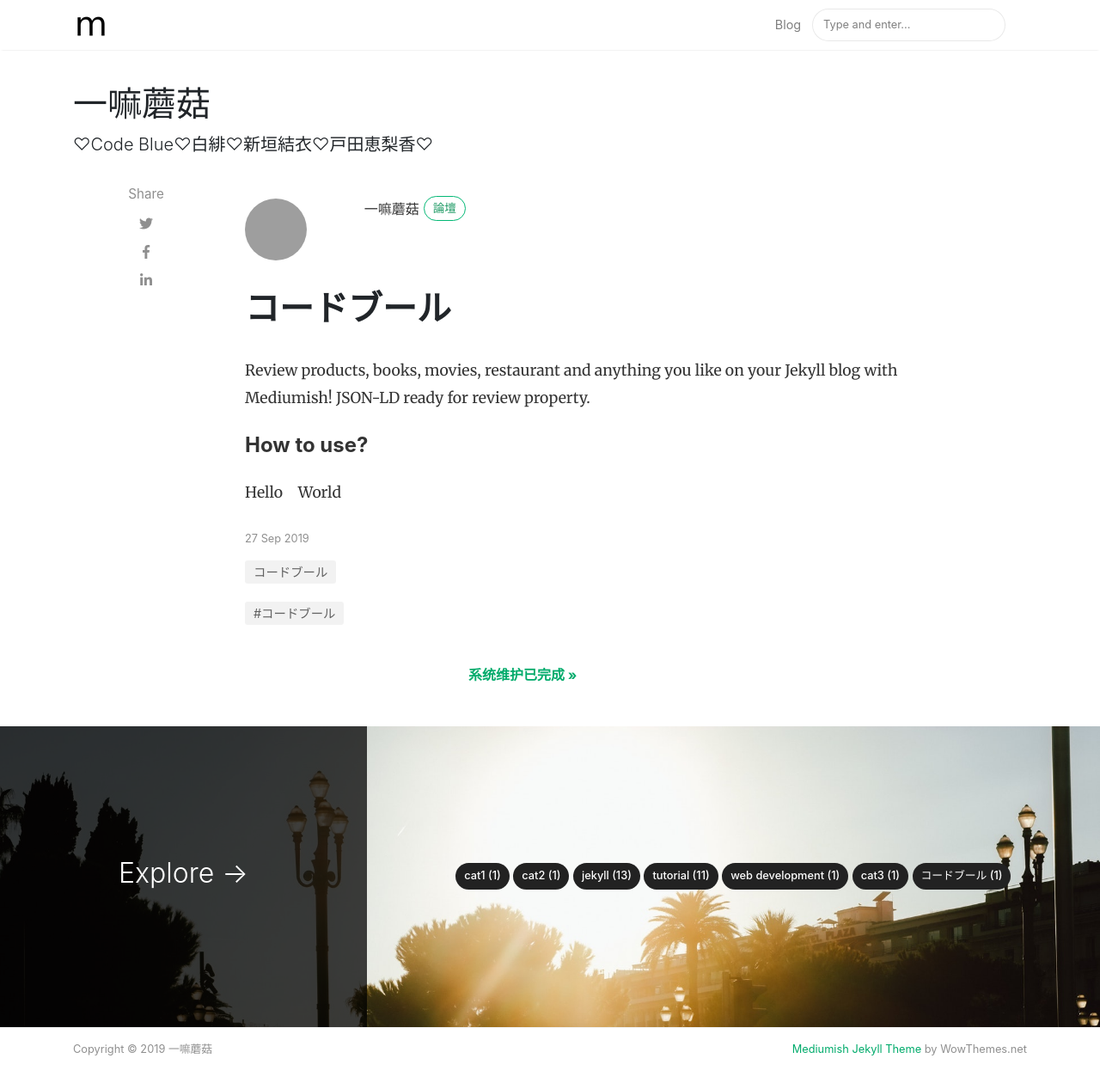
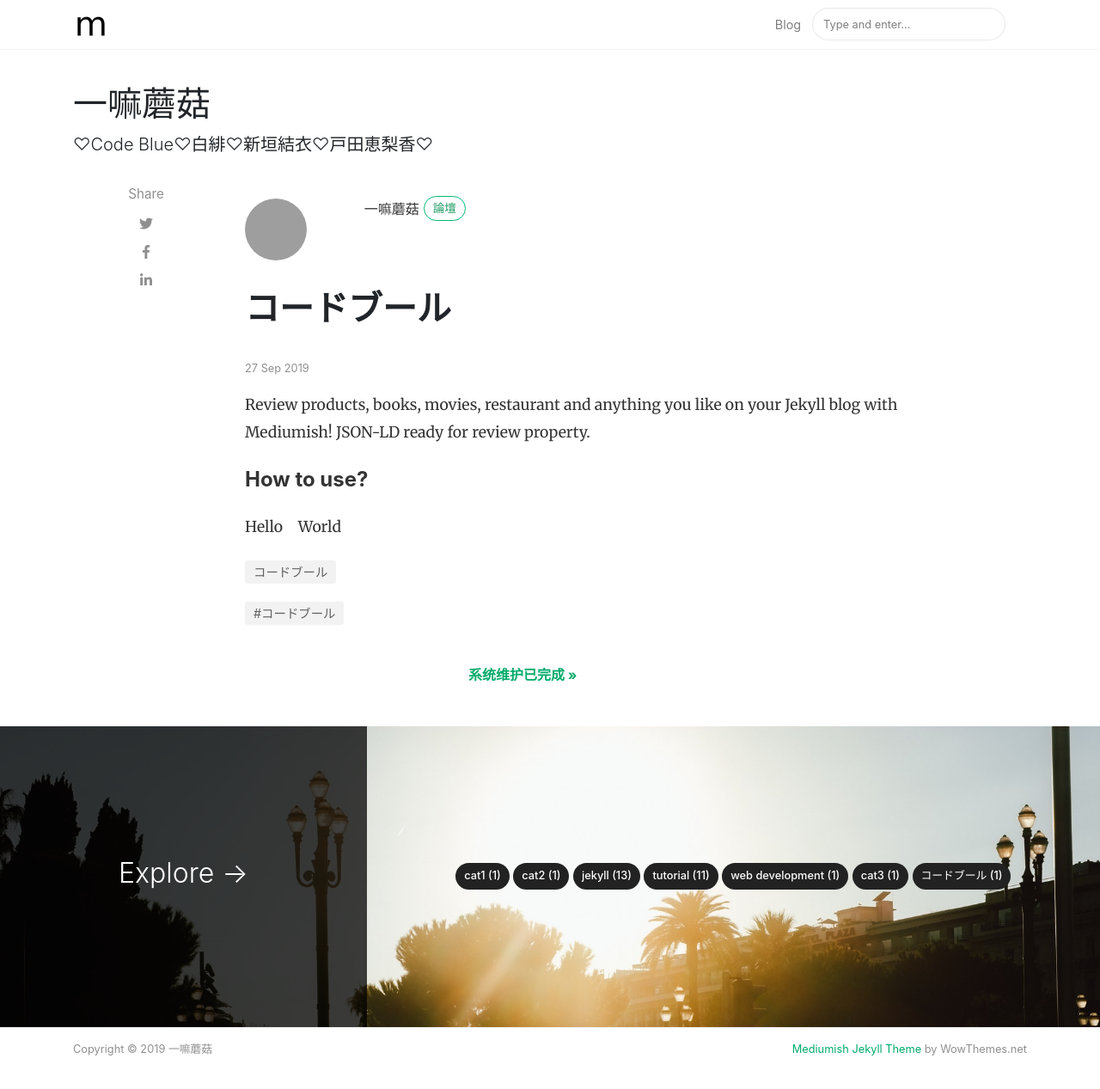
Before and after one commit to mogu-shirahi/mogu-shirahi.github.io, a Jekyll site: the page built from _posts/2019-09-27-hiyama-birthday.md, in a window 1280 px wide and 1304 px high. Shown: the top 1267 px of the window at 86% size. Built offline with Jekyll 4.4.1, drawn with Linux system fonts in a browser that asks for light colours; nearby versions of some CDN libraries; comment, search, counter and statistics services are not loaded; grey boxes are pictures that could not be loaded.

Commit message:
Update post.html

```diff
--- a/_layouts/post.html
+++ b/_layouts/post.html
@@ -43,6 +43,16 @@ post_class: post-template
 
             </div>
 
+            <!-- Post Date -->
+            <p>
+            <small>
+                <span class="post-date"><time class="post-date" datetime="{{ page.date | date:"%Y-%m-%d" }}">{{ page.date | date_to_string }}</time></span>
+                {% if page.last_modified_at %}
+                (Updated: <time datetime="{{ page.last_modified_at | date_to_xmlschema }}" itemprop="dateModified">{{ page.last_modified_at | date: "%b %-d, %Y" }}</time>)
+                {% endif %}
+                </small>
+            </p>
+
             <!-- Adsense if enabled from _config.yml (change your pub id and slot) -->
             {% if site.adsense == "enabled" %}
                 {% include adsense-under-header.html %}
@@ -83,16 +93,6 @@ post_class: post-template
                 <strong class="mr-1">Rating:</strong> {% include star_rating.html %}
             </div>
             {% endif %}
-
-            <!-- Post Date -->
-            <p>
-            <small>
-                <span class="post-date"><time class="post-date" datetime="{{ page.date | date:"%Y-%m-%d" }}">{{ page.date | date_to_string }}</time></span>
-                {% if page.last_modified_at %}
-                (Updated: <time datetime="{{ page.last_modified_at | date_to_xmlschema }}" itemprop="dateModified">{{ page.last_modified_at | date: "%b %-d, %Y" }}</time>)
-                {% endif %}
-                </small>
-            </p>
 
             <!-- Post Categories -->
             <div class="after-post-cats">
```
